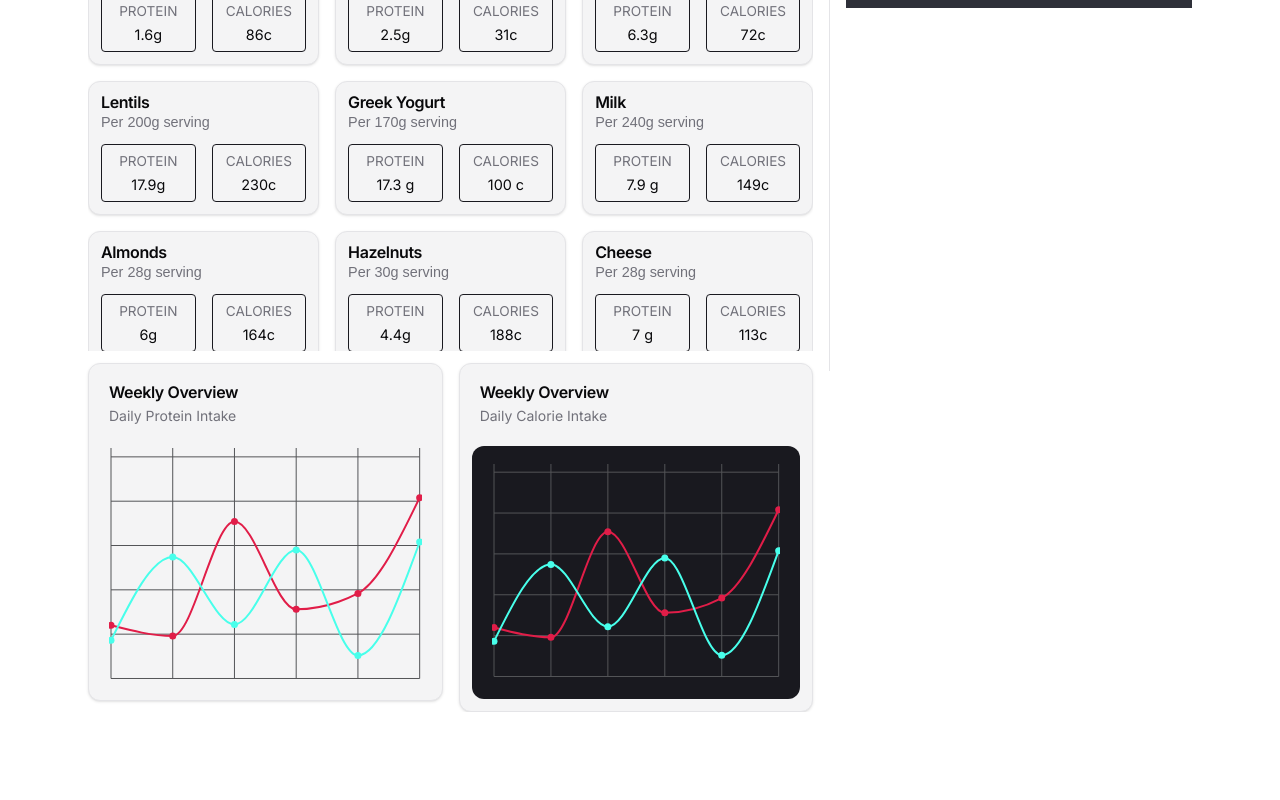
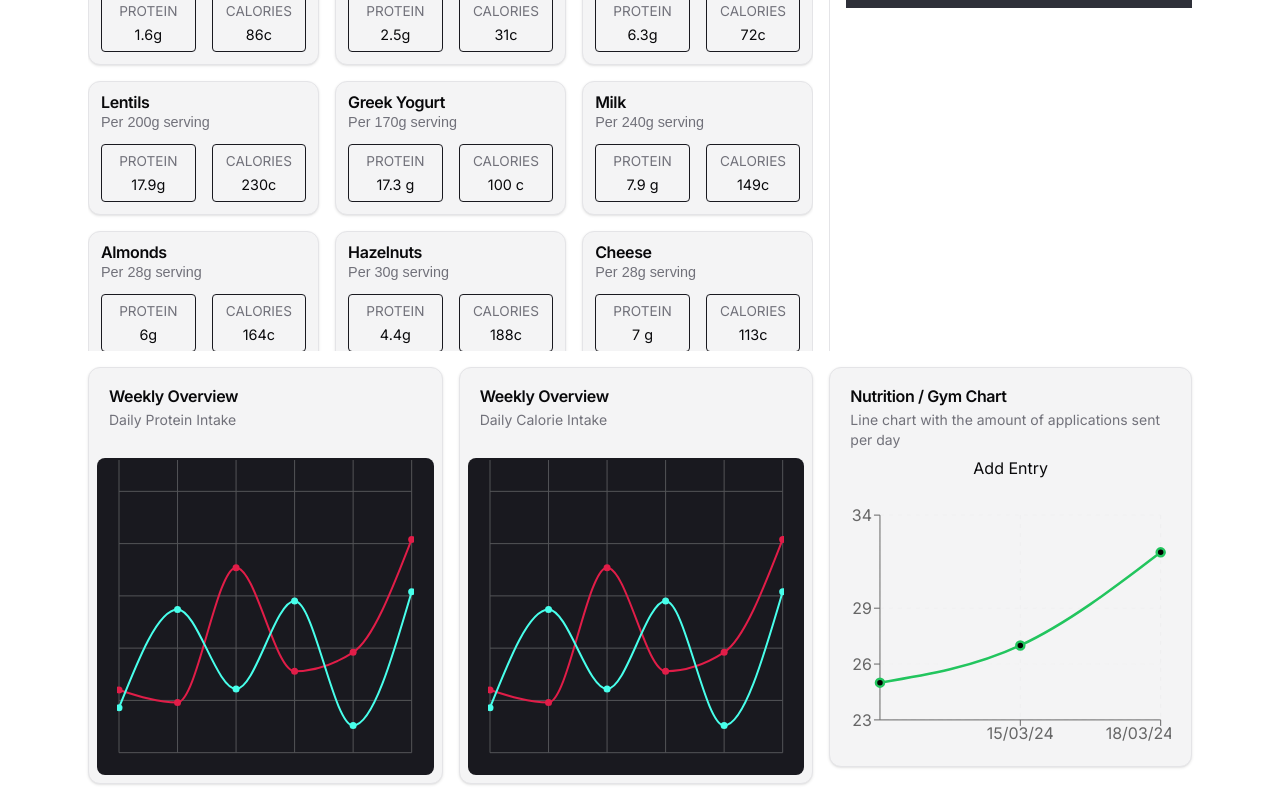
Before and after one commit to Vasil1001/nutrition-gym-tracker-v2, a Next.js app: page /nutrition in a window 1280 px wide. Shown: the part 530-1330 px from the top of the page. Before the commit the page ends 1242 px from the top, so only its background shows below. Built offline with nearby package versions, Linux system fonts and the light colour scheme; a web font is replaced by a local one.

Commit message:
Fix charts to be same size

```diff
--- a/app/nutrition/components/food-list.tsx
+++ b/app/nutrition/components/food-list.tsx
@@ -32,7 +32,7 @@ export default function FoodList({ foods, foodCounts, onAdd, onRemove }: FoodPro
   const toggleView = () => setIsListView(!isListView)
   return (
     // eslint-disable-next-line tailwindcss/no-custom-classname
-    <div className="mb-5 max-h-screen overflow-auto pr-4 scrollbar scrollbar-track-[#19191f] scrollbar-thumb-[#2e3039] lg:pr-0 ">
+    <div className="max-h-screen overflow-auto pr-4 scrollbar scrollbar-track-[#19191f] scrollbar-thumb-[#2e3039] lg:pr-0 ">
       <div className="flex items-center justify-between">
         <h1 className="my-6 text-2xl font-bold">Food List</h1>
         <Button className="rounded  px-4 py-2 transition duration-300 " onClick={toggleView}>
--- a/app/nutrition/page.tsx
+++ b/app/nutrition/page.tsx
@@ -5,6 +5,7 @@ import FoodList, { Food } from './components/food-list'
 import SelectedFoodList from './components/selected-food-list'
 import { useState } from 'react'
 import { foods } from '@/lib/foods'
+import { LineChartWeights } from '@/components/charts/LineChart'
 
 export default function Page() {
   const [selectedFoods, setSelectedFoods] = useState<Food[]>([])
@@ -14,7 +15,6 @@ export default function Page() {
     setSelectedFoods([...selectedFoods, food])
     const newCount = (foodCounts[food.name] || 0) + 1
     setFoodCounts({ ...foodCounts, [food.name]: newCount })
-
   }
 
   const handleRemoveFood = (food: Food) => {
@@ -41,6 +41,15 @@ export default function Page() {
       />
       <SelectedFoodList selectedFoods={selectedFoods} foodCounts={foodCounts} />
       <LineTwoChart />
+
+      <div className="">
+        <LineChartWeights />
+      </div>
+      {/* <Card className="col-span-1 flex flex-col justify-between">
+            <CardContent className="flex flex-col items-center justify-end gap-4">
+              <PieChartJobs />
+            </CardContent>
+          </Card> */}
     </div>
   )
 }
--- a/components/charts/LineChart.tsx
+++ b/components/charts/LineChart.tsx
@@ -56,7 +56,7 @@ export function LineChartWeights() {
 
   const averageWeight = calculateAverageWeight(data)
   return (
-    <Card className="flex h-full flex-col justify-between">
+    <Card className="flex aspect-[3/3] flex-col justify-between ">
       <CardHeader>
         <CardTitle>Nutrition / Gym Chart</CardTitle>
         <CardDescription>Line chart with the amount of applications sent per day</CardDescription>
--- a/components/charts/NivoLineChart.tsx
+++ b/components/charts/NivoLineChart.tsx
@@ -4,26 +4,26 @@ import { JSX, ClassAttributes, HTMLAttributes } from 'react'
 
 export default function LineTwoChart() {
   return (
-    <div className="-mt-6 grid gap-4 sm:grid-cols-2">
+    <div className="grid gap-4 sm:grid-cols-2">
       <div className="flex flex-col">
-        <Card className="flex flex-col">
+        <Card className="mb-4 flex flex-col">
           <CardHeader>
             <CardTitle>Weekly Overview</CardTitle>
             <CardDescription>Daily Protein Intake</CardDescription>
           </CardHeader>
-          <CardContent>
-            <CurvedlineChart className="aspect-[4/3] w-full" />
+          <CardContent className="m-2 rounded-lg bg-[#19191f]">
+            <CurvedlineChart className=" aspect-[3/3]  w-full" />
           </CardContent>
         </Card>
       </div>
       <div className="flex flex-col">
-        <Card className="flex flex-col">
+        <Card className="mb-4 flex flex-col">
           <CardHeader>
             <CardTitle>Weekly Overview</CardTitle>
             <CardDescription>Daily Calorie Intake</CardDescription>
           </CardHeader>
-          <CardContent className="m-3 mt-0 rounded-xl bg-[#19191f]">
-            <CurvedlineChart className="mt-4 aspect-[4/3] w-full" />
+          <CardContent className="m-2 rounded-lg bg-[#19191f]">
+            <CurvedlineChart className=" aspect-[3/3]  w-full" />
           </CardContent>
         </Card>
       </div>
@@ -68,7 +68,7 @@ function CurvedlineChart(
         yScale={{
           type: 'linear',
           min: 0,
-          max: 250
+          max: 270
         }}
         curve="monotoneX"
         axisTop={null}
--- a/components/ui/overview/overview.tsx
+++ b/components/ui/overview/overview.tsx
@@ -74,15 +74,6 @@ export function Dashboard() {
               </Button>
             </CardContent>
           </Card>
-
-          <div className="col-span-3">
-            <LineChartWeights />
-          </div>
-          {/* <Card className="col-span-1 flex flex-col justify-between">
-            <CardContent className="flex flex-col items-center justify-end gap-4">
-              <PieChartJobs />
-            </CardContent>
-          </Card> */}
         </div>
       </main>
     </div>
```
